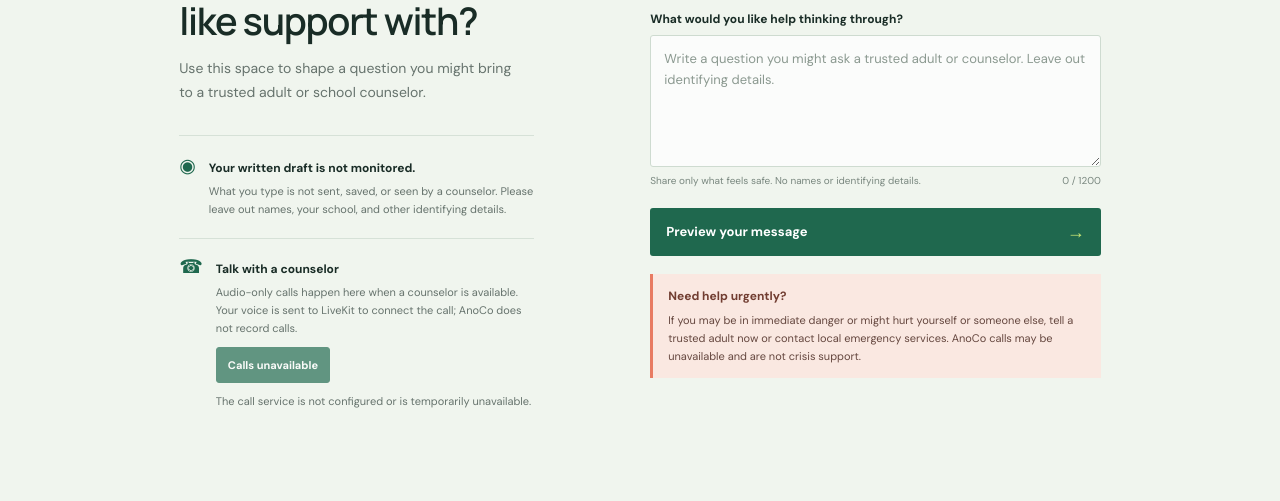
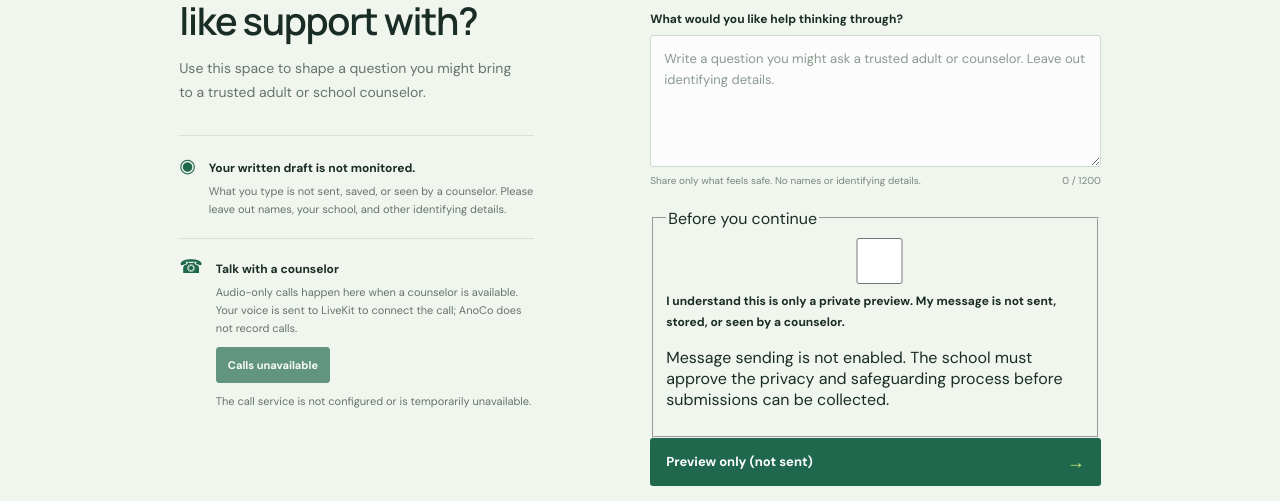
Before and after one commit to VMZ931/AnoCO, a plain HTML site: page index.html in a window 1280 px wide. Shown: the part 1170-1671 px from the top of the page. Drawn offline with Linux system fonts and the light colour scheme; no server answers.

Commit message:
Add preview-only student consent notice

```diff
--- a/index.html
+++ b/index.html
@@ -107,7 +107,16 @@
           <textarea id="question" name="question" rows="5" maxlength="1200" placeholder="Write a question you might ask a trusted adult or counselor. Leave out identifying details." required></textarea>
           <div class="field-meta"><span>Share only what feels safe. No names or identifying details.</span><span id="character-count">0 / 1200</span></div>
 
-          <button class="submit-button" type="submit">Preview your message <span aria-hidden="true">&#8594;</span></button>
+          <fieldset class="message-consent">
+            <legend>Before you continue</legend>
+            <label for="message-preview-consent">
+              <input id="message-preview-consent" name="preview-consent" type="checkbox" required />
+              I understand this is only a private preview. My message is not sent, stored, or seen by a counselor.
+            </label>
+            <p>Message sending is not enabled. The school must approve the privacy and safeguarding process before submissions can be collected.</p>
+          </fieldset>
+
+          <button class="submit-button" type="submit">Preview only (not sent) <span aria-hidden="true">&#8594;</span></button>
           <p class="form-result" id="form-result" role="status" aria-live="polite" hidden></p>
           <aside class="urgent-note" aria-labelledby="urgent-title">
             <strong id="urgent-title">Need help urgently?</strong>
```
